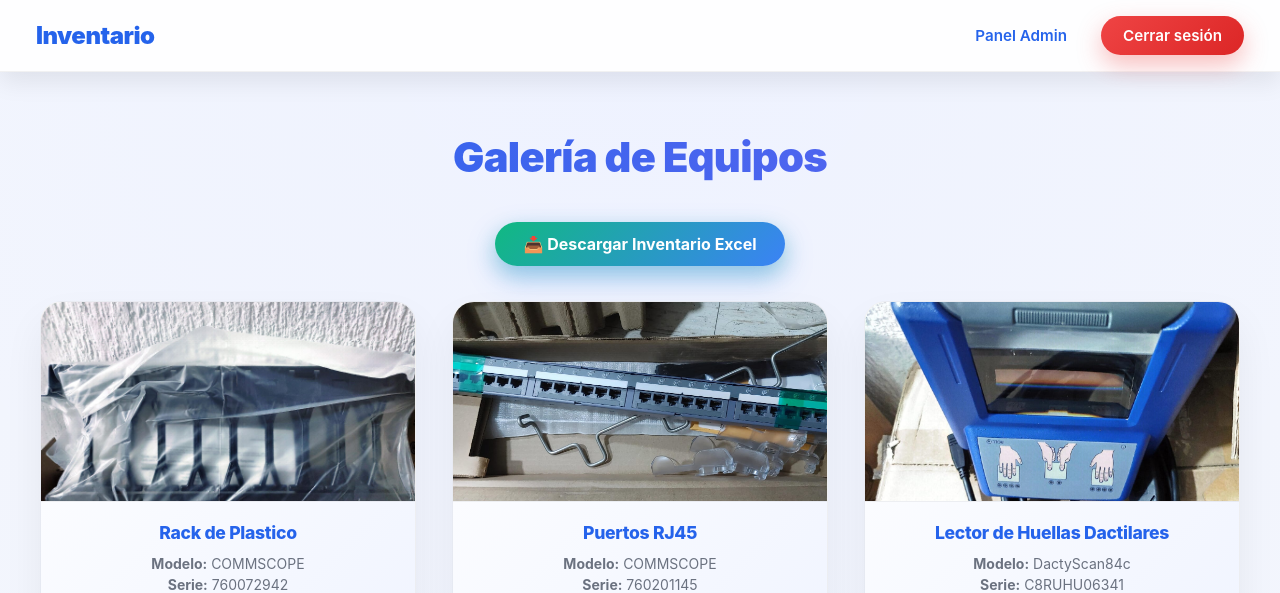
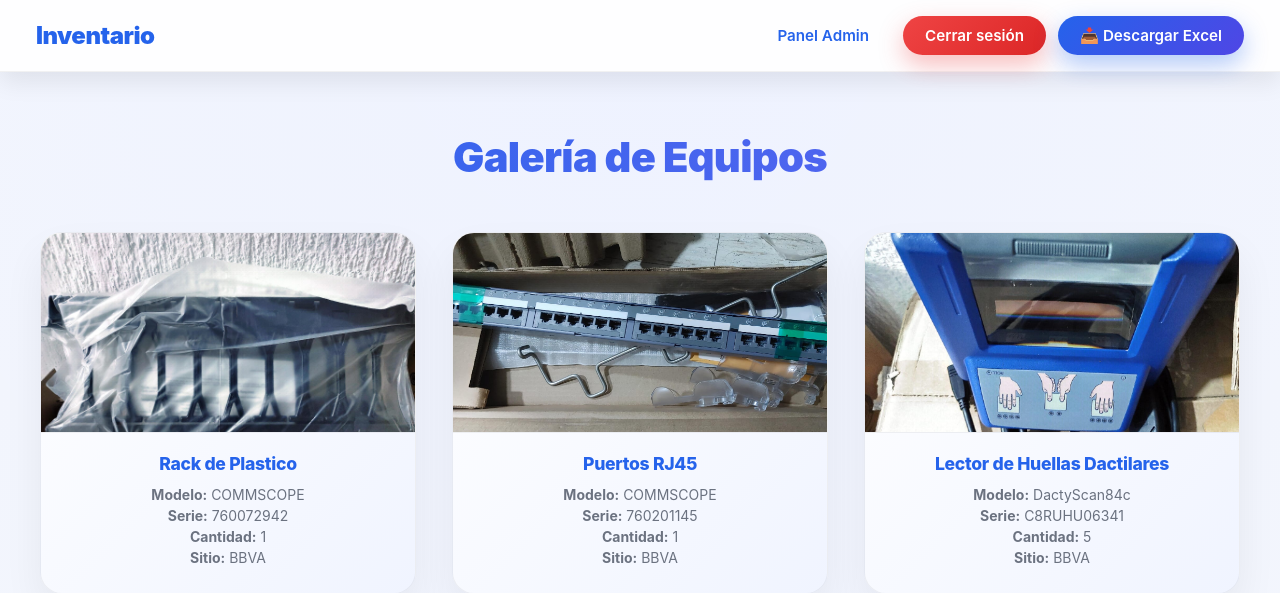
Before and after one commit to Barajas02/levantamientopage, a Flask app: page /galeria in a window 1280 px wide. Shown: the top 593 px of the page. Run offline with Flask 3, Linux system fonts and the light colour scheme; the visitor is signed in with stand-in values (Sample User, id 1).

Commit message:
Actualizo index y estilos, agrego botón de descarga Excel

```diff
--- a/static/css/index.css
+++ b/static/css/index.css
@@ -285,28 +285,14 @@ body {
 /* =========================
    BOTÓN DE DESCARGA EXCEL
 ========================= */
-.btn-download {
-    display: inline-flex;
-    align-items: center;
-    gap: 8px;
-    padding: 12px 28px;
-    border-radius: 50px;
-    background: linear-gradient(135deg, #10b981, #3b82f6); /* Verde a azul degradado */
+/* index.css */
+.btn.download {
+    background: linear-gradient(135deg, #2563eb, #4f46e5);
     color: #fff;
-    font-weight: 700;
-    font-size: 1rem;
-    text-decoration: none;
-    box-shadow: 0 12px 28px rgba(59,130,246,0.35), 0 8px 20px rgba(16,185,129,0.25);
-    transition: all 0.3s ease;
+    box-shadow: 0 10px 25px rgba(37,99,235,0.35);
 }
 
-.btn-download:hover {
-    transform: translateY(-3px) scale(1.05);
-    box-shadow: 0 16px 35px rgba(59,130,246,0.45), 0 12px 28px rgba(16,185,129,0.35);
-    background: linear-gradient(135deg, #3b82f6, #10b981); /* invertir degradado al pasar el mouse */
+.btn.download:hover {
+    transform: translateY(-2px);
+    box-shadow: 0 16px 35px rgba(37,99,235,0.45);
 }
-
-.btn-download:active {
-    transform: translateY(0) scale(0.98);
-    box-shadow: 0 10px 20px rgba(59,130,246,0.25), 0 6px 16px rgba(16,185,129,0.2);
-}
--- a/templates/index.html
+++ b/templates/index.html
@@ -20,19 +20,12 @@
             <a href="/admin" class="btn ghost">Panel Admin</a>
         {% endif %}
         <a href="/logout" class="btn danger">Cerrar sesión</a>
+        <a href="{{ url_for('descargar_excel') }}" class="btn download">📥 Descargar Excel</a>
     </nav>
 </header>
 
 <main class="container">
     <h1>Galería de Equipos</h1>
-
-    <!-- BOTÓN DESCARGA EXCEL -->
-    <div style="margin-bottom: 25px; text-align:center;">
-    <a href="/descargar_excel" class="btn-download">
-        📥 Descargar Inventario Excel
-    </a>
-</div>
-
 
 
     <section class="galeria">
```
